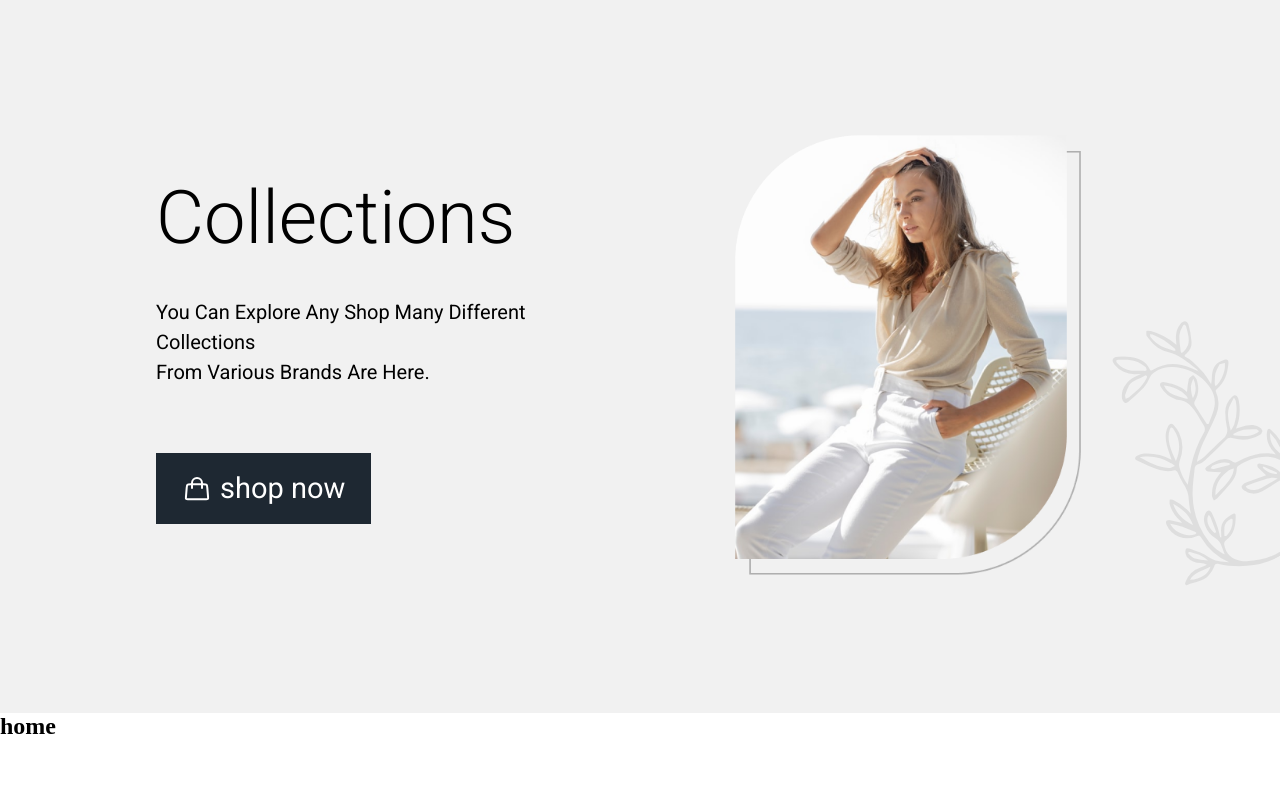
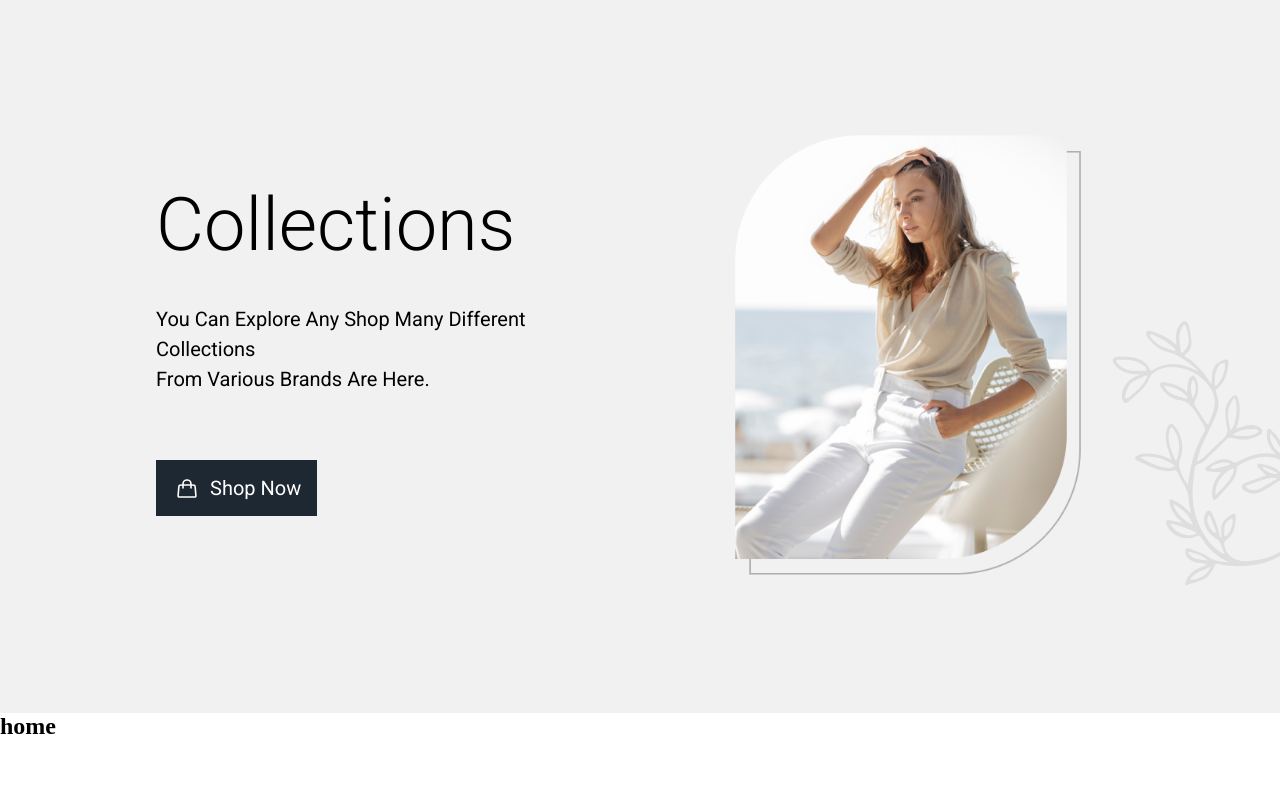
Before and after one commit to Hernanbp/GoClothing, a React (Create React App) app: page / in a window 1280 px wide. Shown: the top 800 px of the page. Built offline with nearby package versions, Linux system fonts and the light colour scheme.

Commit message:
header style fixes

```diff
--- a/src/components/views/Header/styles.css
+++ b/src/components/views/Header/styles.css
@@ -66,16 +66,19 @@ header a {
 
 .shop-now {
   background: #1e2832;
-  padding: 8px 26px;
+  padding: 0.05em 1em;
   width: fit-content;
 }
 
 .shop-now > a {
   display: flex;
+  font-size: 1.25rem;
   align-items: center;
+  text-transform: capitalize;
 }
 .shop-now > a > svg {
   margin-right: 8px;
+  transform: scale(0.8);
 }
 
 @media only screen and (max-width: 1200px) {
```
